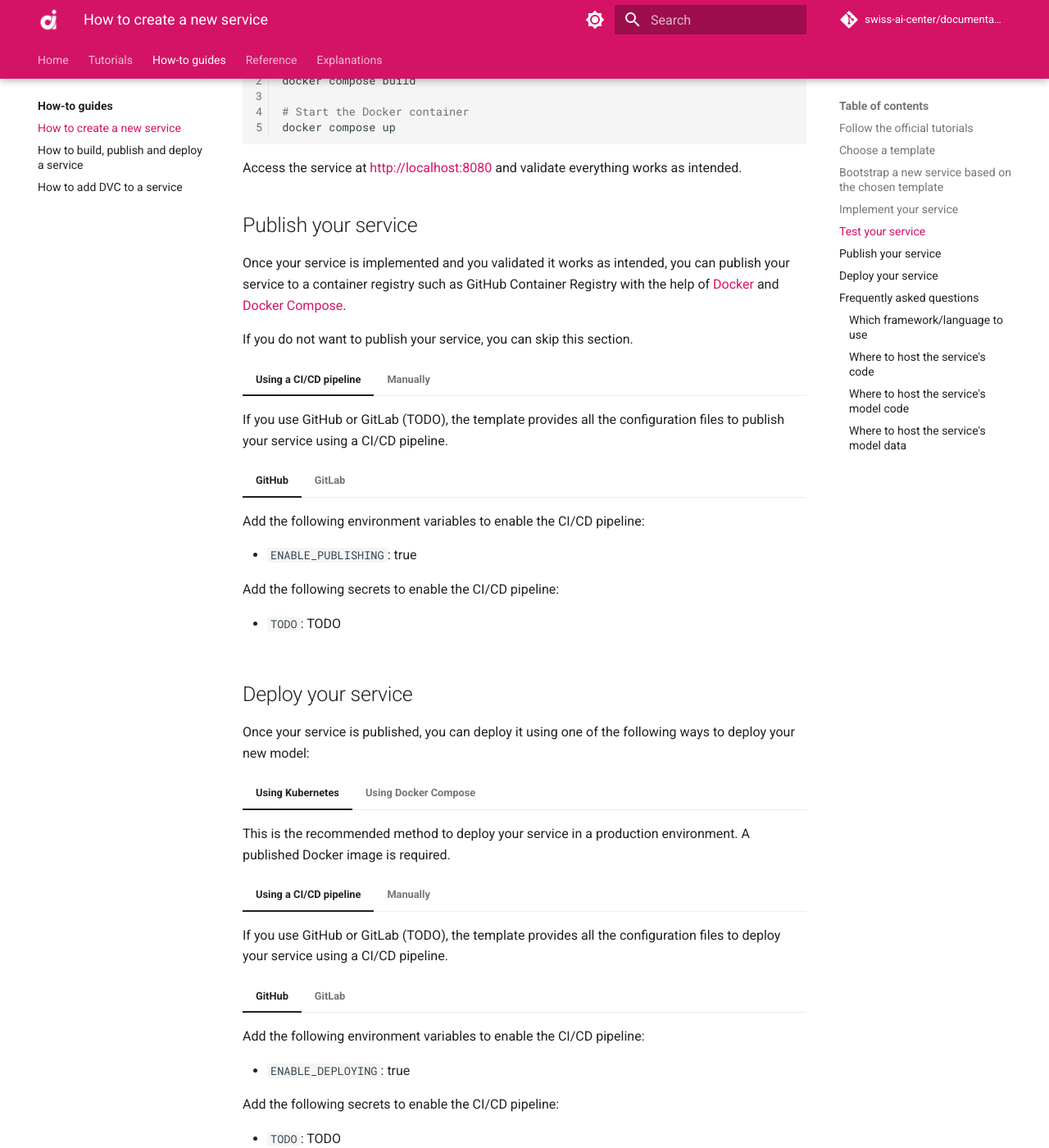
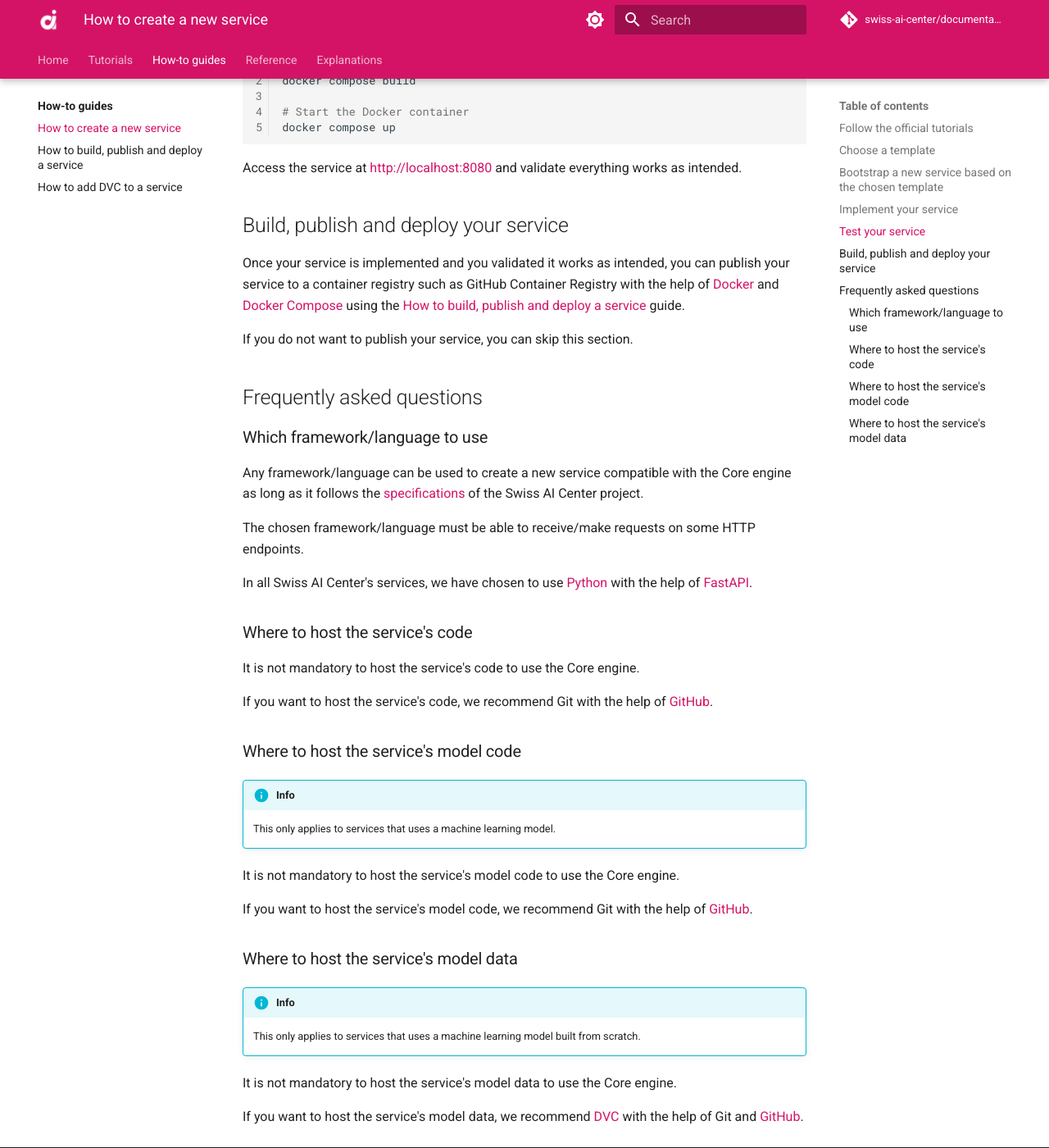
Before and after one commit to swiss-ai-center/documentation, an MkDocs documentation site: the page built from docs/how-to-guides/how-to-create-a-new-service.md, in a window 1280 px wide and 1400 px high, scrolled down 2311 px. Shown: the whole window at 82% size. Built offline with MkDocs 1.6.1 and Material for MkDocs 9.7.7, drawn with Linux system fonts in a browser that asks for light colours; comment, search, counter and statistics services are not loaded.

Commit message:
Improve the How to create a new service guide

````diff
--- a/docs/how-to-guides/how-to-create-a-new-service.md
+++ b/docs/how-to-guides/how-to-create-a-new-service.md
@@ -93,140 +93,17 @@ docker compose up
 Access the service at <http://localhost:8080> and validate everything works as
 intended.
 
-## Publish your service
+## Build, publish and deploy your service
 
 Once your service is implemented and you validated it works as intended, you can
 publish your service to a container registry such as GitHub Container Registry
 with the help of [Docker](../explanations/about-docker-and-docker-compose.md)
-and [Docker Compose](../explanations/about-docker-and-docker-compose.md).
+and [Docker Compose](../explanations/about-docker-and-docker-compose.md) using
+the
+[How to build, publish and deploy a service](./how-to-build-publish-and-deploy-a-service.md)
+guide.
 
 If you do not want to publish your service, you can skip this section.
-
-=== "Using a CI/CD pipeline"
-
-    If you use GitHub or GitLab (TODO), the template provides all the configuration
-    files to publish your service using a CI/CD pipeline.
-
-    === "GitHub"
-
-        Add the following environment variables to enable the CI/CD pipeline:
-
-        - `ENABLE_PUBLISHING`: true
-
-        Add the following secrets to enable the CI/CD pipeline:
-
-        - `TODO`: TODO
-
-    === "GitLab"
-
-        Add the following variables to enable the CI/CD pipeline:
-
-        - `ENABLE_PUBLISHING`: true
-
-=== "Manually"
-
-    To publish the service with Docker and Docker Compose manually, start by copying
-    the `.env.example` to `.env`.
-
-    Edit the `.env` file to change the name of the image to the right name stated by
-    your container registry (usually based on the repository name). More information
-    here:
-
-    - TODO
-
-    Login to the container registry using the `docker login` command. More
-    information here:
-
-    - TODO
-
-    Build and publish the Docker image using the following commands:
-
-    ```sh
-    # Build the Docker image
-    docker compose build
-
-    # Publish the Docker image
-    docker compose push
-    ```
-
-    If everything went right, your service should be successfully published to the
-    container registry.
-
-## Deploy your service
-
-Once your service is published, you can deploy it using one of the following
-ways to deploy your new model:
-
-=== "Using Kubernetes"
-
-    This is the recommended method to deploy your service in a production
-    environment. A published Docker image is required.
-
-    === "Using a CI/CD pipeline"
-
-        If you use GitHub or GitLab (TODO), the template provides all the configuration
-        files to deploy your service using a CI/CD pipeline.
-
-        === "GitHub"
-
-            Add the following environment variables to enable the CI/CD pipeline:
-
-            - `ENABLE_DEPLOYING`: true
-
-            Add the following secrets to enable the CI/CD pipeline:
-
-            - `TODO`: TODO
-
-        === "GitLab"
-
-            Add the following variables to enable the CI/CD pipeline:
-
-            - `ENABLE_DEPLOYING`: true
-
-    === "Manually"
-
-        Edit the `stateful.yml` configuration file to use the URL of the published
-        image. Edit the `ingress.yml` configuration file to make usage of your own
-        domain name for the service.
-
-        Apply the configuration files with the help of
-        [kubectl](../explanations/about-kubectl.md).
-
-=== "Using Docker Compose"
-
-    This is the recommended method to deploy your service in a development/testing
-    environment.
-
-    === "Docker Compose using the published image"
-
-        To deploy the service with Docker and Docker Compose using the published image,
-        start by copying the `.env.example` to `.env`.
-
-        Edit the `.env` file to change the name of the image to the URL of the published
-        image.
-
-        Deploy the service with the following command
-
-        ```sh
-        # Pull the Docker image from the container registry
-        docker compose pull
-
-        # Start the Docker container
-        docker compose up
-        ```
-
-    === "Docker Compose using the local image"
-
-        To deploy the service with Docker Compose using the local image with the
-        following commands:
-
-        ```sh
-        # Build the Docker image
-        docker compose build
-
-        # Start the Docker container
-        docker compose up
-        ```
 
 ## Frequently asked questions
 
````
